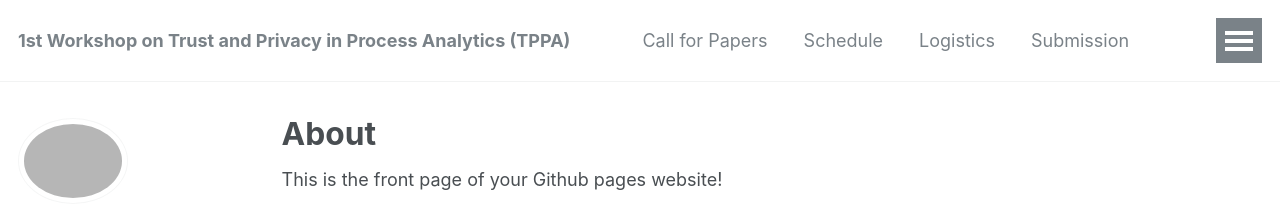
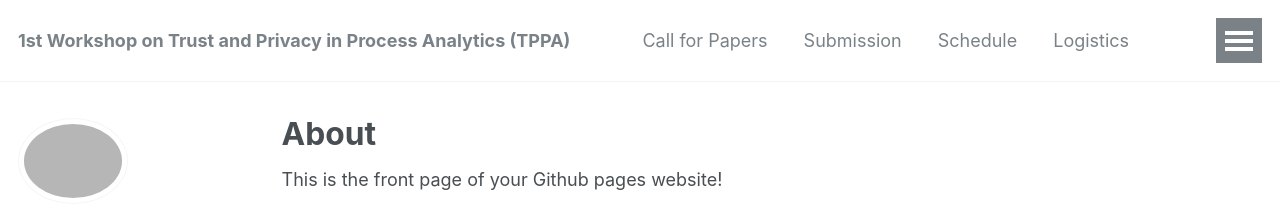
Before and after one commit to academicpages/events, a Jekyll site: the page built from _pages/about.md, in a window 1280 px wide. Shown: the top 217 px of the page. Built offline with Jekyll 4.4.1, drawn with Linux system fonts in a browser that asks for light colours; part of the change alters nothing that is shown.

```diff
--- a/_data/navigation.yml
+++ b/_data/navigation.yml
@@ -2,6 +2,9 @@
 main:
   - title: "Call for Papers"
     url: /
+
+  - title: "Submission"
+    url: /submission/
 
   - title: "Schedule"
     url: /schedule/
@@ -9,8 +12,5 @@ main:
   - title: "Logistics"
     url: /logistics/
 
-  - title: "Submission"
-    url: /submission/
-
-  - title: "ICPM"
+  - title: "ICPM 2020"
     url: https://icpmconference.org/2020/
```
